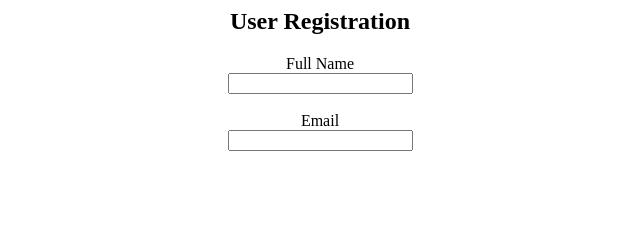
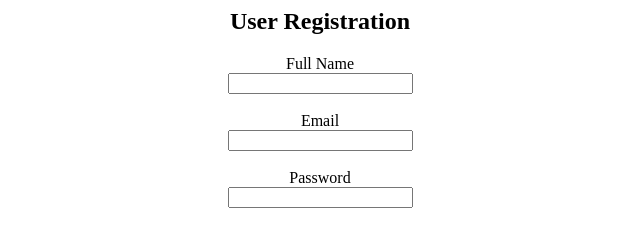
Before and after one commit to bandaradilshan832-creator/4.-Digital-Bookshop-Review-Portal, a plain HTML site: page Register Form.html in a window 1280 px wide. Shown: the whole page, without its empty margins (320-960 px from the left). Drawn offline with Linux system fonts and the light colour scheme.

Commit message:
add password

```diff
--- a/Register Form.html
+++ b/Register Form.html
@@ -12,6 +12,9 @@
 
         <lebel>Email</lebel><br>
         <input type="email" name="email"><br><br>
+
+        <label>Password</label><br>
+        <input type="password" name="password"><br><br>
 
 
 
```
